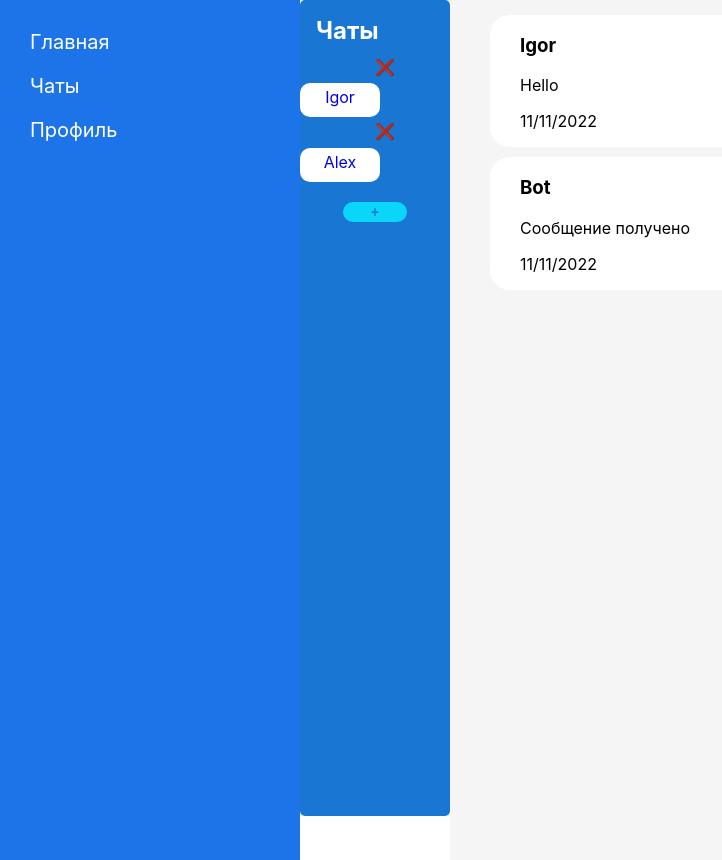
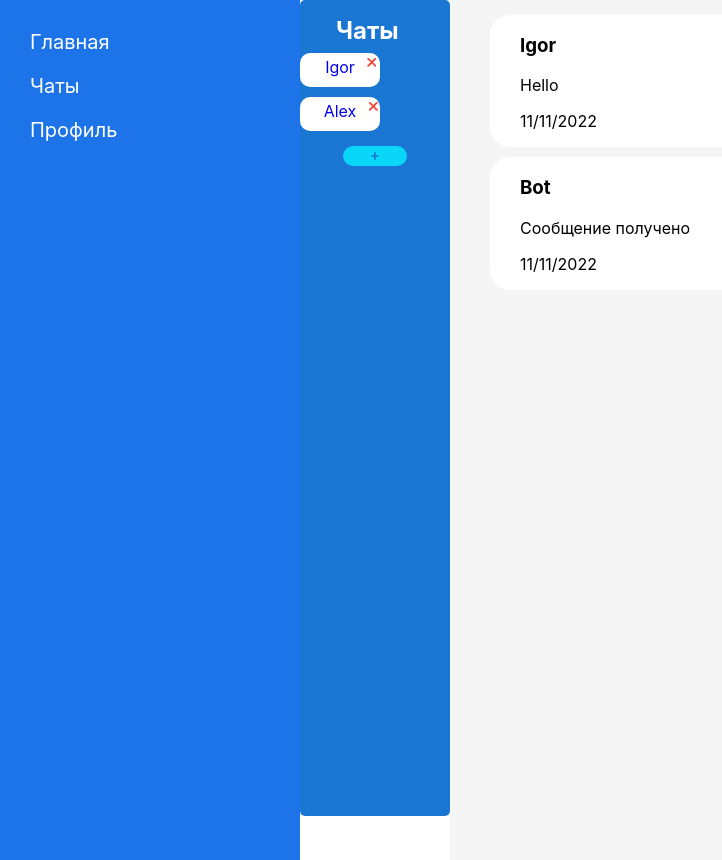
Before and after one commit to SWEETLIBRA/chat-room, a React (Create React App) app: page /chatList/0 in a window 1280 px wide. Shown: the whole page, without its empty margins (0-722 px from the left). Built offline with nearby package versions, Linux system fonts and the light colour scheme.

Commit message:
fix cross

```diff
--- a/src/components/ChatDelete.js
+++ b/src/components/ChatDelete.js
@@ -6,9 +6,10 @@ const ChatDelete = ({chats}) => {
         <div>
             {chats.map((e, id) =>
                 <div key={id}>
-                    <p className='chatDelete'>❌</p>
+                    {/* <p className='chatDelete'>❌</p> */}
                     <div className='userChats'>
                         <Link to={`${id}`}>{e.name}</Link>
+                        <span className='cross'>❌</span>
                     </div>
                 </div>
             )}
--- a/src/styles/Navbar.css
+++ b/src/styles/Navbar.css
@@ -40,7 +40,7 @@
   width: 10px;
   height: 20px;
   background-color:rgb(10, 214, 250);
-  margin: 20px auto 0 auto;
+  margin: 5px auto 0 auto;
 }
 
 .chatList::-webkit-scrollbar {
@@ -56,6 +56,7 @@
 .chats {
     margin-block-start: 0em;
     margin-block-end: 0em;
+    margin-inline-start: 20px;
     color: white;
 }
 
@@ -68,7 +69,7 @@
     padding-top: 4px;
     box-sizing: border-box;
     margin-top: 0;
-    margin-bottom: 0;
+    margin-bottom: 10px;
     cursor: pointer;
 }
 
@@ -98,9 +99,16 @@
   display: flex;
   align-items: center;
   justify-content: center;
-  filter: brightness(70%);
-  cursor: default;
+  filter: brightness(140%);
+  cursor: pointer;
   margin-block-end: 0.4em;
   margin-top: 4px;
   margin-inline-start: 20px;
+  position: relative;
 }
+
+.cross{
+  position: absolute;
+  font-size: 8px;
+  padding-left: 12px;
+}
```
